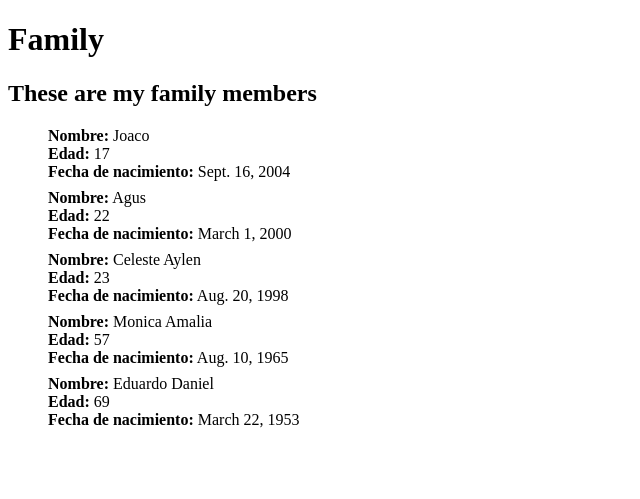
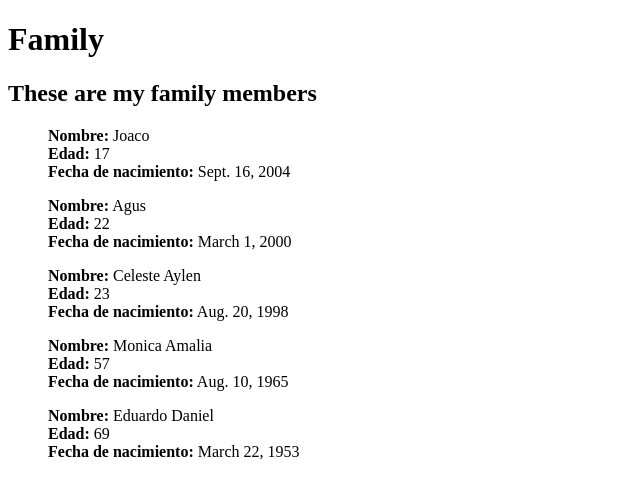
Before and after one commit to Joacoder2004/family-coder, a Django app: page /family in a window 1280 px wide. Shown: the top 499 px of the page, without its empty margins (0-640 px from the left). Run offline with Django 4.2, Linux system fonts and the light colour scheme; data comes from the database, SQL or seed files in the repository.

Commit message:
Update family.html

```diff
--- a/template/family.html
+++ b/template/family.html
@@ -10,7 +10,7 @@
                 display: flex;
                 flex-direction: column;
                 margin-top: 8px;
-                margin-bottom: 8px;
+                margin-bottom: 16px;
             }
         </style>
     </head>
```
